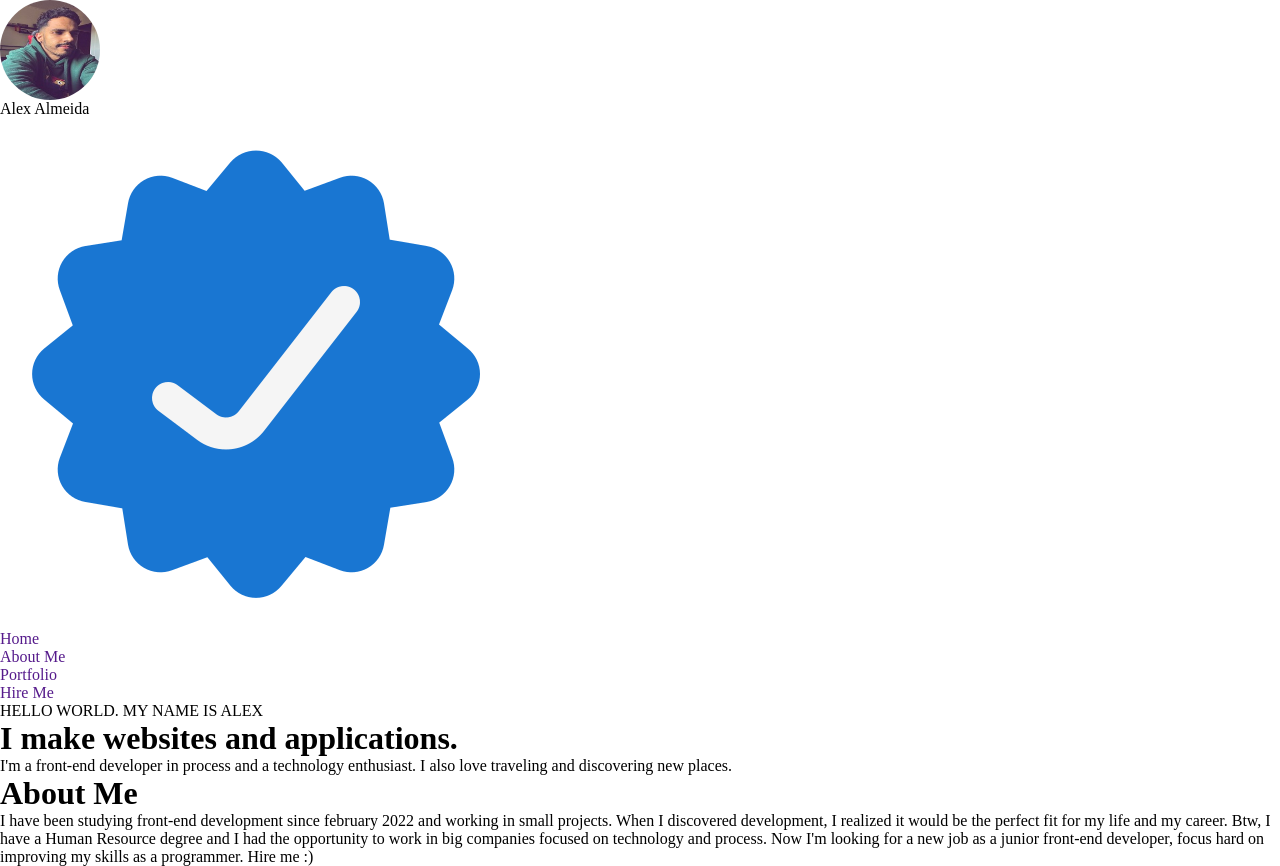
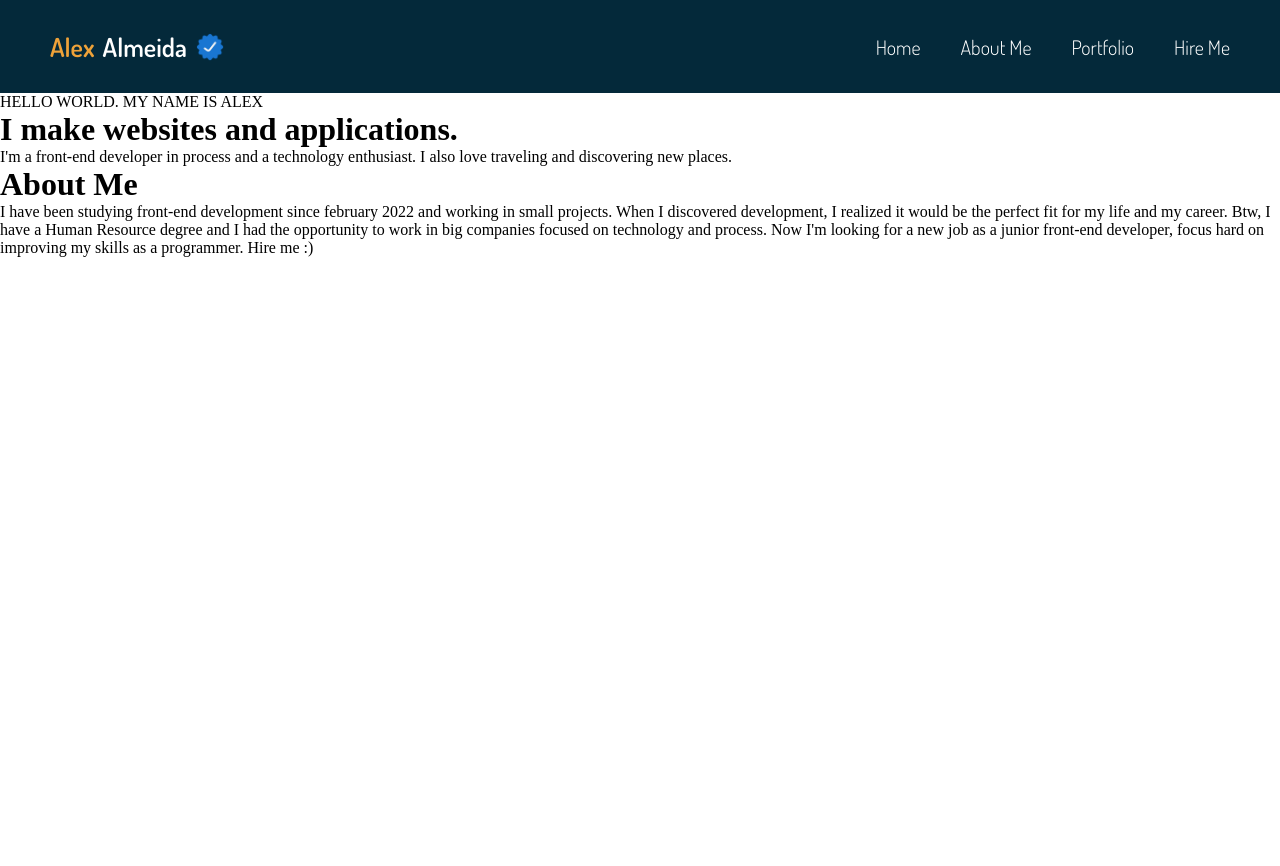
Before and after one commit to lenderisfree/myPortfolio, a plain HTML site: page index.html in a window 1280 px wide. After the commit the page ends 800 px from the top, so only its background shows below. Drawn offline with Linux system fonts and the light colour scheme.

Commit message:
Defined color palette and customized header

```diff
--- a/index.html
+++ b/index.html
@@ -1,39 +1,46 @@
 <html lang="en">
   <head>
-    <meta charset="UTF-8">
-    <meta http-equiv="X-UA-Compatible" content="IE=edge">
-    <meta name="viewport" content="width=device-width, initial-scale=1.0">
+    <meta charset="UTF-8" />
+    <meta http-equiv="X-UA-Compatible" content="IE=edge" />
+    <meta name="viewport" content="width=device-width, initial-scale=1.0" />
     <title>Alex Dev Portfolio</title>
-    <link rel="stylesheet" href="style.css">
+    <link rel="stylesheet" href="style.css" />
   </head>
   <body>
     <header class="header">
       <div class="avatar_information">
-        <img class="alexPicture" src="img/alex.jpg" alt="Alex picture">
-        <p class="name">Alex Almeida</p>
-        <img src="img/success.png" alt="checked icon">
+        <p class="firstName">Alex</p> <p class="lastName">Almeida</p>
+        <img class="checked" src="img/success.png" alt="checked icon" />
       </div>
-    <div class="navRight">
-        <ul class="information">
+
+      <ul class="nav_information">
         <li><a href="">Home</a></li>
         <li><a href="">About Me</a></li>
         <li><a href="">Portfolio</a></li>
         <li><a href="">Hire Me</a></li>
       </ul>
-    </div>
     </header>
     <main>
       <div class="about_presentation">
         <p class="about_helloName">HELLO WORLD. MY NAME IS ALEX</p>
         <h1 class="about_career">I make websites and applications.</h1>
-    <p class="about_description">I'm a front-end developer in process and a technology enthusiast. I also love traveling and discovering new places.</p>
+        <p class="about_description">
+          I'm a front-end developer in process and a technology enthusiast. I
+          also love traveling and discovering new places.
+        </p>
       </div>
       <div class="about_information">
         <h1>About Me</h1>
-    <p>I have been studying front-end development since february 2022 and working in small projects. When I discovered development, I realized it would be the perfect fit for my life and my career. Btw, I have a Human Resource degree and I had the opportunity to work in big companies focused on technology and process. Now I'm looking for a new job as a junior front-end developer, focus hard on improving my skills as a programmer. Hire me :) </p>
-
+        <p>
+          I have been studying front-end development since february 2022 and
+          working in small projects. When I discovered development, I realized
+          it would be the perfect fit for my life and my career. Btw, I have a
+          Human Resource degree and I had the opportunity to work in big
+          companies focused on technology and process. Now I'm looking for a new
+          job as a junior front-end developer, focus hard on improving my skills
+          as a programmer. Hire me :)
+        </p>
       </div>
     </main>
-
   </body>
 </html>
--- a/style.css
+++ b/style.css
@@ -1,8 +1,62 @@
+@import url('https://fonts.googleapis.com/css2?family=Acme&family=Dosis:wght@300;600&display=swap');
+
 *{
     margin: 0px;
     padding: 0px;
     text-decoration: none;
     list-style: none;
+}
+
+/*----------HEADER--------------*/
+.header{
+    display: flex;
+    justify-content: space-between;
+    padding: 30px 0px;
+    background-color: #04293A ;
+    color: white;
+    padding-left: 50px;
+    padding-right: 50px;
+
+}
+
+.header .firstName, .lastName{
+    font-family: 'Dosis', sans-serif;
+    font-weight: 600;
+    font-size: 26px;
+}
+
+.firstName{
+    color: #eea239 ;
+}
+
+.avatar_information{
+    display: flex;
+    align-items: center;
+    gap: 8px;
+}
+
+.checked{
+    width: 30px;
+    height: 30px;
+}
+
+.nav_information{
+    display: flex;
+    align-items: center;
+    gap: 40px;
+}
+
+.nav_information a{
+    color: white;
+    font-family: 'Dosis', sans-serif;
+    font-size: 20px;
+}
+
+.nav_information a:hover{
+    color: #eea239 ;
+    transition: 1s;
+    font-size: 25px;
+
 }
 
 img{
```
Lines whose indentation alone changed are shown as unchanged.
